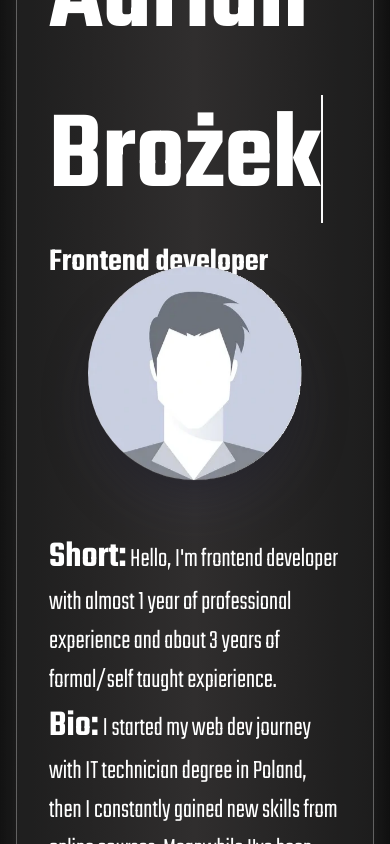
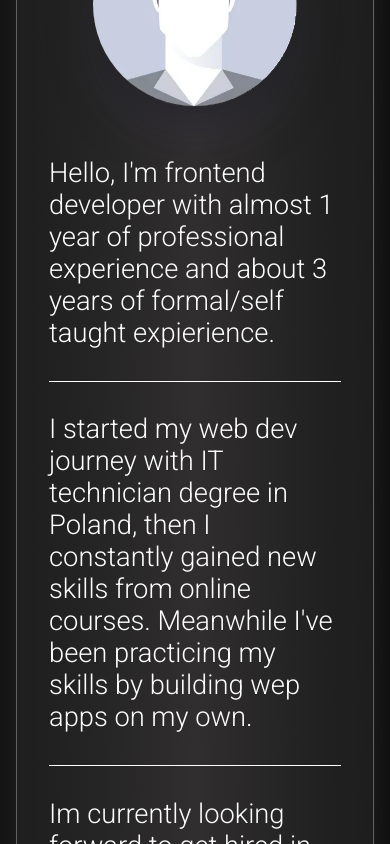
Before and after one commit to AdrianBroek/portfolio, a React (Create React App) app: page / in a window 390 px wide. Shown: the part 1156-2000 px from the top of the page. Built offline with nearby package versions, Linux system fonts and the light colour scheme.

Commit message:
made website more responsive

```diff
--- a/src/pages/AboutMe.js
+++ b/src/pages/AboutMe.js
@@ -56,12 +56,15 @@ const About = () => {
             </div>
             <div className="rd">
                 <div className="board">
-                    <p><span>Short:</span> Hello, I'm frontend developer with almost 1 year of professional experience and about 3 years of formal/self taught expierience. </p>
-                    <p><span>Bio:</span> I started my web dev journey with IT technician degree in Poland, then I constantly gained new skills from online
-                        courses. Meanwhile I've been practising my skills by building wep apps on my own.</p>
-                    <p>Im currently looking forward to get hired in company that I could help with design and web apps/sites building
+                    <p> Hello, I'm frontend developer with almost 1 year of professional experience and about 3 years of formal/self taught expierience. </p>
+                    <div className="horizontal" />
+                    <p>I started my web dev journey with IT technician degree in Poland, then I constantly gained new skills from online
+                        courses. Meanwhile I've been practicing my skills by building wep apps on my own.</p>
+                    <div className="horizontal" />
+                    <p>Im currently looking forward to get hired in company that I could help with design and building web apps/sites
                         and where I could increase my skills.</p>
-                    <p><span>Motto:</span> "Never stop learning!"</p>
+                    <div className="horizontal" />
+                    <p><b>"Never stop learning!"</b></p>
                 </div>
             </div>
         </section>
--- a/src/pages/Projects.js
+++ b/src/pages/Projects.js
@@ -10,16 +10,15 @@ const Projects = () => {
     const [storage, setStorage] = useState(data)
     const [util, setUtil] = useState(utils)
     const { ref, inView,  } = useInView({
-        threshold: 0.3,
+        threshold: 0.1,
     });
 
     useEffect(()=>{
         if(inView){
-            const d = document.getElementById("aboutMe");
+            const d = document.getElementById("projects");
             const topPos = d.offsetTop;
             // console.log(topPos)
             setActiveScroll('projects')
-            // console.log(activeScroll)
         }
     }, [inView])
 
--- a/src/pages/Skillset.js
+++ b/src/pages/Skillset.js
@@ -6,7 +6,7 @@ import StateContext from "../components/StateContext";
 const Skillset = () => {
     const {activeScroll, setActiveScroll} = useContext(StateContext)
     const { ref, inView, entry } = useInView({
-        threshold: 0.4,
+        threshold: 0,
     });
     const [grow, setGrow] = useState('20%')
     const [open1, setOpen1] = useState(false)
@@ -31,7 +31,7 @@ const Skillset = () => {
         <section id="skillset" ref={ref} className="skillset container">
             <div className="st">
                 <div className="tables">
-                    <h1>Skillset</h1>
+                    <h1 className="name">Skillset</h1>
                     <div className="skill html">
                         <div className="widthChanger" style={{width: grow}}>
                             <p>HTML5</p>
--- a/src/styles/aboutMe.scss
+++ b/src/styles/aboutMe.scss
@@ -73,15 +73,17 @@
         grid-column-start: 1;
         grid-column-end: 3;
         .board {
+            font-family: 'Roboto';
             padding: 2rem 0;
             p {
                 font-size: 1.7rem;
             }
-            span {
-                font-size: 2.3rem;
-                font-weight: 600;
-            }
-
+           .horizontal {
+            height: .5px;
+            width: 100%;
+            background-color: #fff;
+            margin: 2rem 0;
+           }
         }
     }
 }
@@ -112,3 +114,58 @@
         }
     }
 }
+
+@media screen and (max-width: 501px){
+    .aboutMe {
+
+        .st {
+
+
+            .name{
+                .cursor-block {
+                    &::before {
+
+                    }
+                }
+            }
+
+            div {
+
+            }
+            h1, h2, h3 {
+                font-size: 13vw;
+            }
+            h1 {
+                font-size: 13vw;
+            }
+            h2 {
+                font-size: 9vw;
+            }
+            h3 {
+                font-size: 5vw;
+            }
+        }
+        .sec {
+            margin-top: 2rem;
+            .img {
+
+                img {
+                     width: 100%;
+                }
+            }
+        }
+        .rd {
+
+            .board {
+
+                p {
+                    font-size: 7vw;
+                }
+                span {
+
+                }
+
+            }
+        }
+    }
+}
--- a/src/styles/app.scss
+++ b/src/styles/app.scss
@@ -12,11 +12,14 @@ html{
 
 .container {
   padding: 2rem 5rem;
-  max-width: 1640px;
+  max-width: 1440px;
   margin: 2rem auto;
   @media screen and (max-width: 1024px) {
     padding: 2rem;
     margin: 1rem;
+  }
+  @media screen and (max-width: 340px) {
+    padding: 1rem;
   }
 }
 
@@ -40,6 +43,15 @@ p {
   font-weight: 300;
 }
 
+@media screen and (max-width: 501px) {
+  .container {
+    &.skillset, &.projects {
+        margin: 0;
+    }
+  }
+  h1.name {font-size: 3.5rem;word-break: break-all}
+}
+
 @import 'mainMenu';
 @import 'aboutMe';
 @import 'skillset';
--- a/src/styles/contact.scss
+++ b/src/styles/contact.scss
@@ -36,6 +36,9 @@
             background: none;
             font-family: "Roboto", sans-serif;
             font-size: 1.55rem;
+            &::placeholder {
+                font-size: 1rem;
+            }
         }
         .agreedment {
             display: flex;
@@ -145,3 +148,20 @@
         }
     }
 }
+
+
+@media screen and (max-width: 501px) {
+    .contact aside, .contact form {
+        padding: 2rem 0;
+
+    }
+    .contact aside div p {
+        font-size: 1.2rem;
+    }
+}
+
+@media screen and (max-width: 340px) {
+    .contact aside div p {
+        font-size: .85rem;
+    }
+}
--- a/src/styles/skillset.scss
+++ b/src/styles/skillset.scss
@@ -7,9 +7,6 @@
             flex-direction: column;
             align-items: flex-start;
             row-gap: 1rem;
-            h1 {
-                font-size: 5rem;
-            }
             .skill{
                 text-align: center;
                 min-height: 50px;
@@ -170,3 +167,9 @@
         }
     }
 }
+
+@media screen and (max-width: 501px) {
+    .skill {
+        overflow: hidden;
+    }
+}
```
